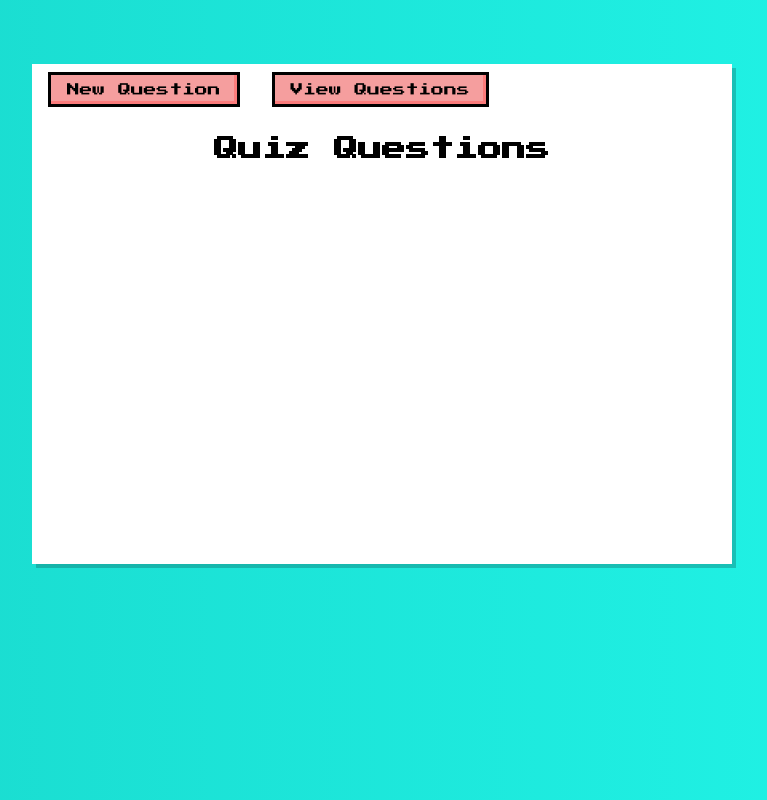
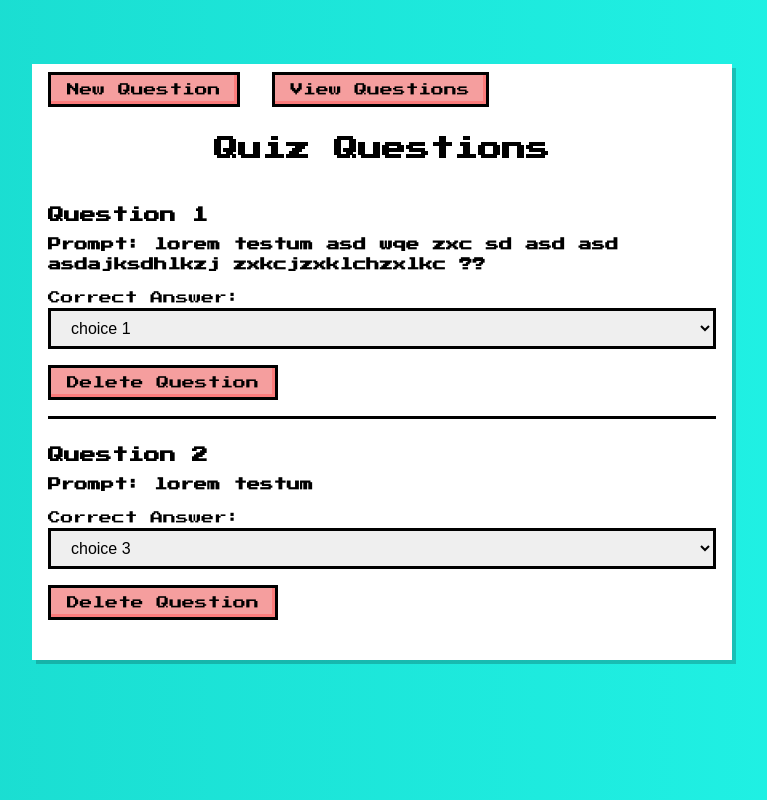
Before and after one commit to zullicm/react-hooks-fetch-crud-lab, a React (Create React App) app: page / in a window 1280 px wide. Shown: the whole page, without its empty margins (258-1025 px from the left). Built offline with nearby package versions, Linux system fonts and the light colour scheme; data requests are answered from the project's data file.

Commit message:
Added solution

```diff
--- a/src/components/QuestionForm.js
+++ b/src/components/QuestionForm.js
@@ -19,12 +19,27 @@ function QuestionForm(props) {
 
   function handleSubmit(event) {
     event.preventDefault();
-    console.log(formData);
+    fetch("http://localhost:4000/questions", {
+      method: "POST",
+      headers: {
+        "Content-Type": "application/json",
+      },
+      body: JSON.stringify({
+        prompt: formData.prompt,
+        answers: [
+          formData.answer1,
+          formData.answer2,
+          formData.answer3,
+          formData.answer4,
+        ],
+        correctIndex: parseInt(formData.correctIndex),
+      }),
+    });
   }
 
   return (
     <section>
-      <h1>New Question</h1>
+      <h1>Add New Question</h1>
       <form onSubmit={handleSubmit}>
         <label>
           Prompt:
--- a/src/components/QuestionItem.js
+++ b/src/components/QuestionItem.js
@@ -1,13 +1,17 @@
 import React from "react";
 
-function QuestionItem({ question }) {
+function QuestionItem({ question, onDeleteClick }) {
   const { id, prompt, answers, correctIndex } = question;
 
   const options = answers.map((answer, index) => (
-    <option key={answer} value={index}>
+    <option key={index} value={index}>
       {answer}
     </option>
   ));
+
+  function handleDeleteClick() {
+    onDeleteClick(id);
+  }
 
   return (
     <li>
@@ -17,7 +21,7 @@ function QuestionItem({ question }) {
         Correct Answer:
         <select defaultValue={correctIndex}>{options}</select>
       </label>
-      <button>Delete Question</button>
+      <button onClick={handleDeleteClick}>Delete Question</button>
     </li>
   );
 }
--- a/src/components/QuestionList.js
+++ b/src/components/QuestionList.js
@@ -1,10 +1,57 @@
-import React from "react";
+import React, { useEffect, useState } from "react";
+import QuestionItem from "./QuestionItem";
 
 function QuestionList() {
+  const [questions, setQuestions] = useState([]);
+
+  useEffect(() => {
+    fetch("http://localhost:4000/questions")
+      .then((r) => r.json())
+      .then((questions) => {
+        setQuestions(questions);
+      });
+  }, []);
+
+  function handleDeleteClick(id) {
+    fetch(`http://localhost:4000/questions/${id}`)
+      .then((r) => r.json())
+      .then(() => {
+        const updatedQuestions = questions.filter((q) => q.id !== id);
+        setQuestions(updatedQuestions);
+      });
+  }
+
+  function handleAnswerChange(id, correctIndex) {
+    fetch(`http://localhost:4000/questions/${id}`, {
+      method: "PATCH",
+      headers: {
+        "Content-Type": "application/json",
+      },
+      body: JSON.stringify({ correctIndex }),
+    })
+      .then((r) => r.json())
+      .then((updatedQuestion) => {
+        const updatedQuestions = questions.map((q) => {
+          if (q.id === updatedQuestion.id) return updatedQuestion;
+          return q;
+        });
+        setQuestions(updatedQuestions);
+      });
+  }
+
+  const questionItems = questions.map((q) => (
+    <QuestionItem
+      key={q.id}
+      question={q}
+      onDeleteClick={handleDeleteClick}
+      onAnswerChange={handleAnswerChange}
+    />
+  ));
+
   return (
     <section>
       <h1>Quiz Questions</h1>
-      <ul>{/*  */}</ul>
+      <ul>{questionItems}</ul>
     </section>
   );
 }
```
